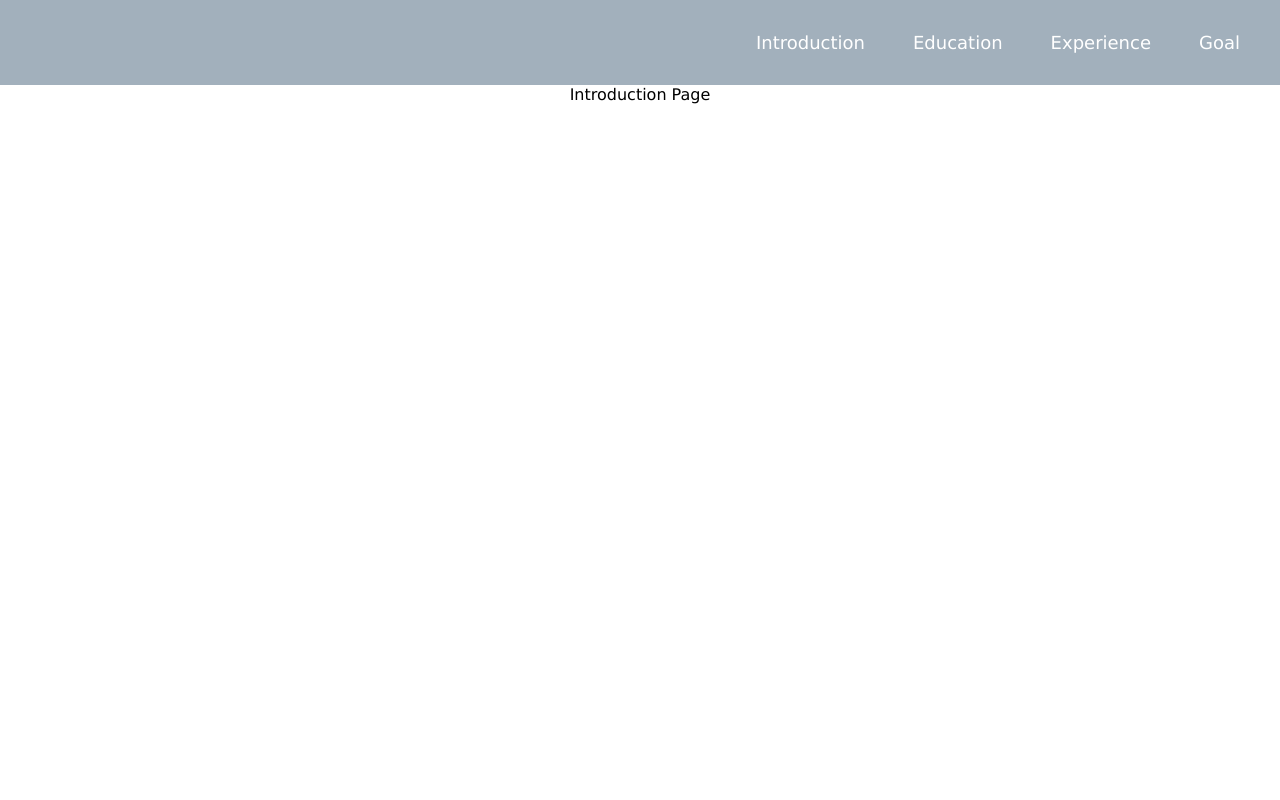
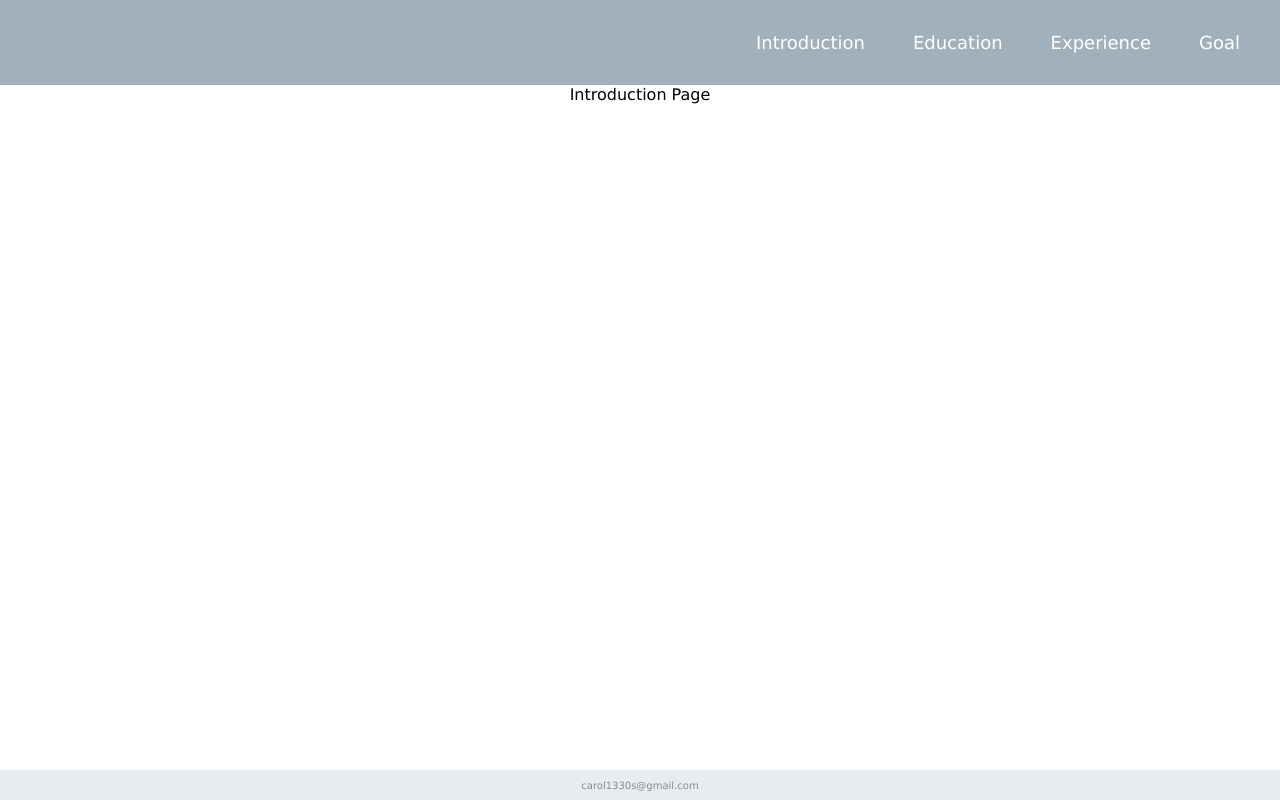
Before and after one commit to carol00/Introduction, a React (Create React App) app: page / in a window 1280 px wide. Built offline with nearby package versions, Linux system fonts and the light colour scheme.

Commit message:
[新增] footer

```diff
--- a/src/App.js
+++ b/src/App.js
@@ -1,11 +1,12 @@
 import { BrowserRouter as Router, Route, Routes } from 'react-router-dom'
-import './App.css';
+import './App.css'
 import Introduction from './view/introduction/Introduction'
 import Experience from './view/experience/Experience'
-import Education from './view/education/Education';
-import Goal from './view/goal/Goal';
+import Education from './view/education/Education'
+import Goal from './view/goal/Goal'
 import TestView from './view/testView/TestView'
-import Header from './component/header/Header';
+import Header from './component/header/Header'
+import Footer from './component/footer/Footer'
 
 const RouterPage = () => {
   return (
@@ -27,6 +28,7 @@ function App() {
       <Router>
         <RouterPage />
       </Router>
+      <Footer />
     </div>
   );
 }
--- /dev/null
+++ b/src/component/footer/Footer.jsx
@@ -0,0 +1,13 @@
+import styles from './footer.module.sass'
+
+const content = [ 'carol1330s@gmail.com' ]
+
+export default function Footer() {
+  return (
+    <div className={styles.root}>
+      {content.map((value, index) => (
+        <div key={index}>{value}</div>
+      ))}
+    </div>
+  )
+}
--- /dev/null
+++ b/src/component/footer/footer.module.sass
@@ -0,0 +1,11 @@
+.root
+  width: 100%
+  height: 30px
+  position: fixed
+  bottom: 0
+  background: #a2b0bc3d
+  color: #828c94
+  font-size: 10px
+  display: flex
+  align-items: center
+  justify-content: center
```
